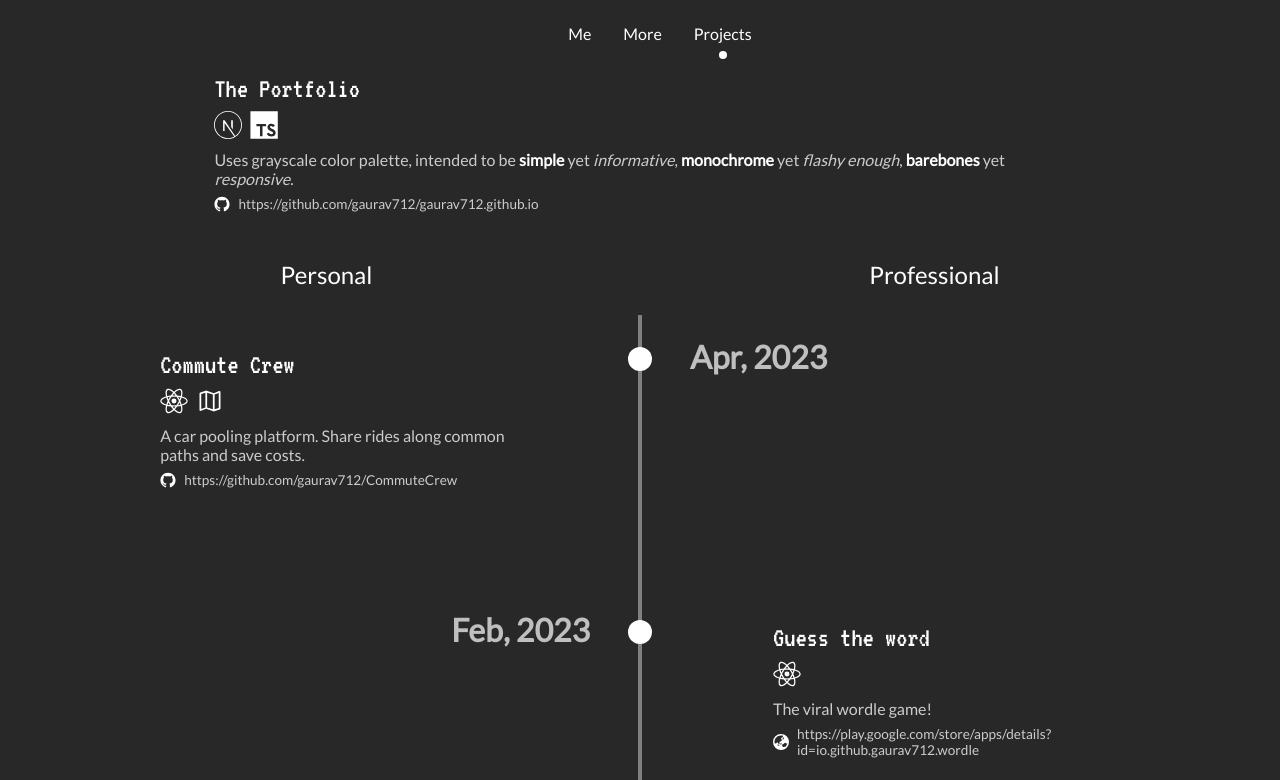
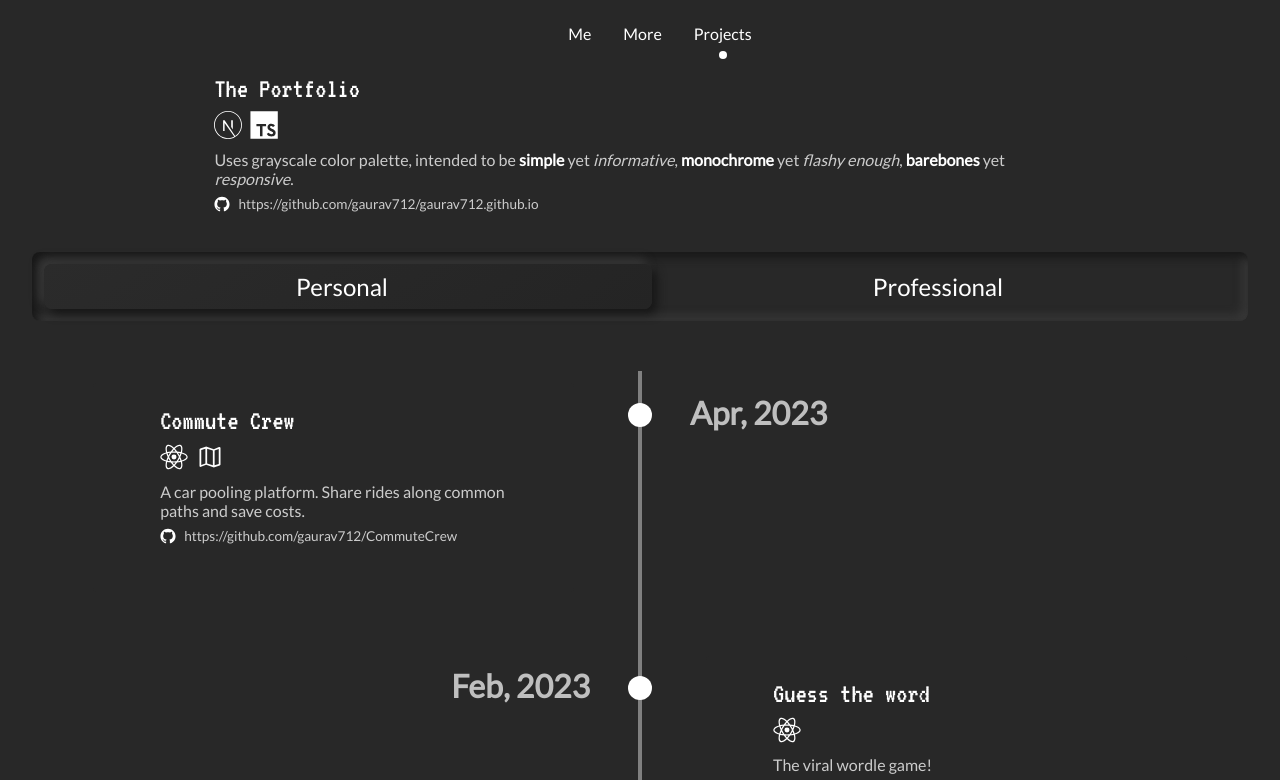
Before and after one commit to gaurav712/gaurav712.github.io, a Next.js app: page /projects in a window 1280 px wide. Shown: the top 780 px of the page. Built offline with nearby package versions, Linux system fonts and the light colour scheme.

Commit message:
change tabBar

```diff
--- a/pages/projects/index.tsx
+++ b/pages/projects/index.tsx
@@ -37,8 +37,16 @@ const Projects = () => {
   const selectedItem = useRef("Projects");
   const [activeTab, setActiveTab] = useState<string>(projectTypes[0]);
 
-  const handleTabTitleClicked = (title: string) => {
-    setActiveTab(title);
+  const toggleProjectType = () => {
+    try {
+      if (activeTab === projectTypes[0]) {
+        setActiveTab(projectTypes[1]);
+      } else {
+        setActiveTab(projectTypes[0]);
+      }
+    } catch (err) {
+      console.log(err);
+    }
   };
 
   return (
@@ -87,15 +95,19 @@ const Projects = () => {
               </div>
             </div>
           </div>
-          <div className={styles.tabBar}>
+          <div
+            className={`${styles.projectTypeSwitcher} ${styles.tabBar}`}
+            onClick={toggleProjectType}
+          >
+            <div
+              className={`${styles.projectTypeSwitcherElement} ${
+                activeTab === projectTypes[1]
+                  ? styles.secondItemSelected
+                  : styles.firstItemSelected
+              }`}
+            />
             {projectTypes.map((type, key) => (
-              <span
-                key={key}
-                className={`${styles.tabTitle} ${
-                  type === activeTab ? styles.tabTitleActive : ""
-                }`}
-                onClick={() => handleTabTitleClicked(type)}
-              >
+              <span key={key} className={styles.tabTitle}>
                 {type}
               </span>
             ))}
--- a/pages/projects/styles.module.css
+++ b/pages/projects/styles.module.css
@@ -1,24 +1,65 @@
 .main {
   padding: 0 1.5rem;
+}
+
+.projectTypeSwitcher {
+  position: relative;
+  margin: 2rem auto;
+  padding: 0.75rem;
+  cursor: pointer;
+  border-radius: 0.5rem;
+  background: #282828;
+  box-shadow: inset 5px 5px 10px #171717, inset -5px -5px 10px #393939;
+}
+
+.projectTypeSwitcherElement {
+  height: calc(100% - 1.5rem);
+  width: 50%;
+  position: absolute;
+  border-radius: 0.5rem;
+  background: linear-gradient(145deg, #2b2b2b, #242424);
+  box-shadow: 5px 5px 10px #171717, -5px -5px 10px #393939;
+}
+
+@keyframes moveLeft {
+  from {
+    right: 0.75rem;
+  }
+  to {
+    right: calc(50% - 0.75rem);
+  }
+}
+
+@keyframes moveRight {
+  from {
+    right: calc(50% - 0.75rem);
+  }
+  to {
+    right: 0.75rem;
+  }
+}
+
+.firstItemSelected {
+  right: calc(50% - 0.75rem);
+  animation: moveLeft 0.45s ease-in-out;
+}
+
+.secondItemSelected {
+  right: 0.75rem;
+  animation: moveRight 0.45s ease-in-out;
 }
 
 .tabBar {
   margin-top: 2.5rem;
   display: flex;
-  justify-content: space-evenly;
 }
 
 .tabTitle {
-  flex-grow: 1;
+  width: 50%;
   padding: 0.5rem;
   font-size: 1.25rem;
-  cursor: pointer;
   text-align: center;
-}
-
-.tabTitleActive {
-  background-color: #282828;
-  border-radius: 0.25rem 0.25rem 0 0;
+  z-index: 100;
 }
 
 .projectsList {
```
